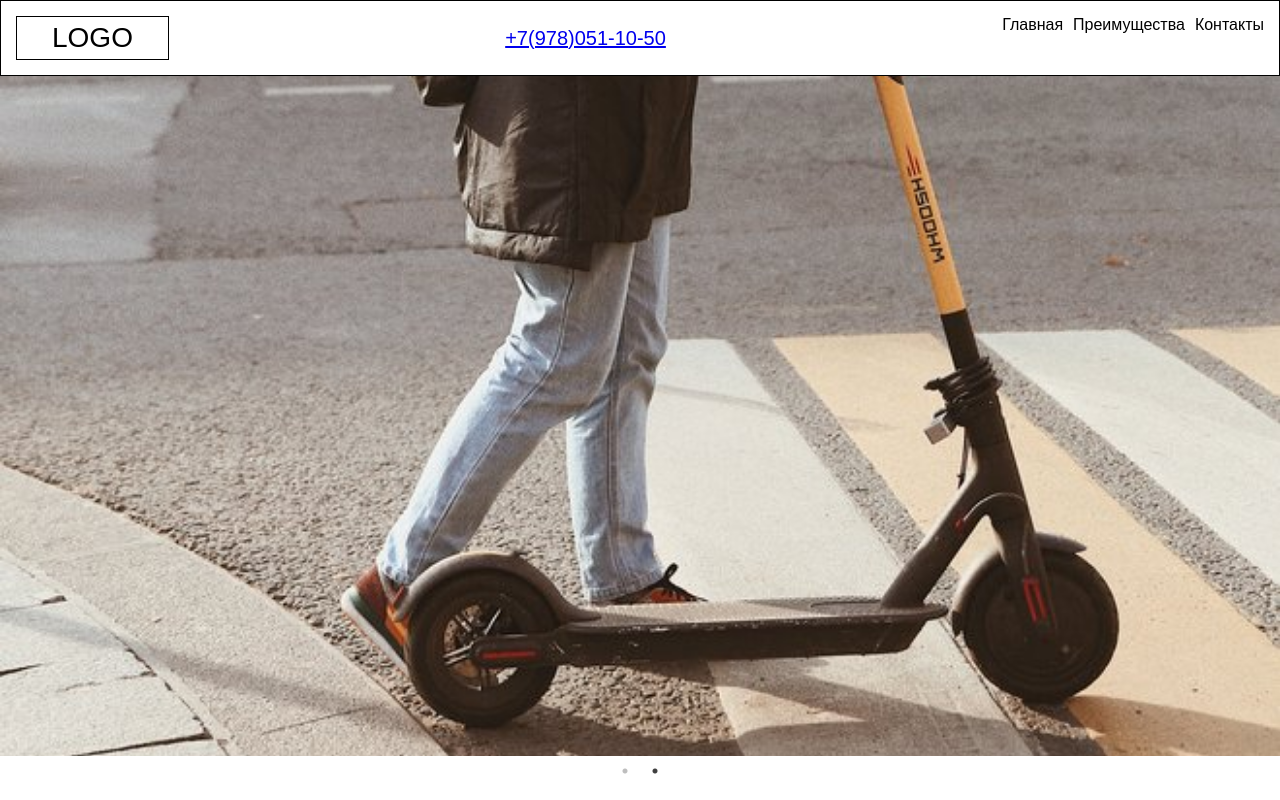
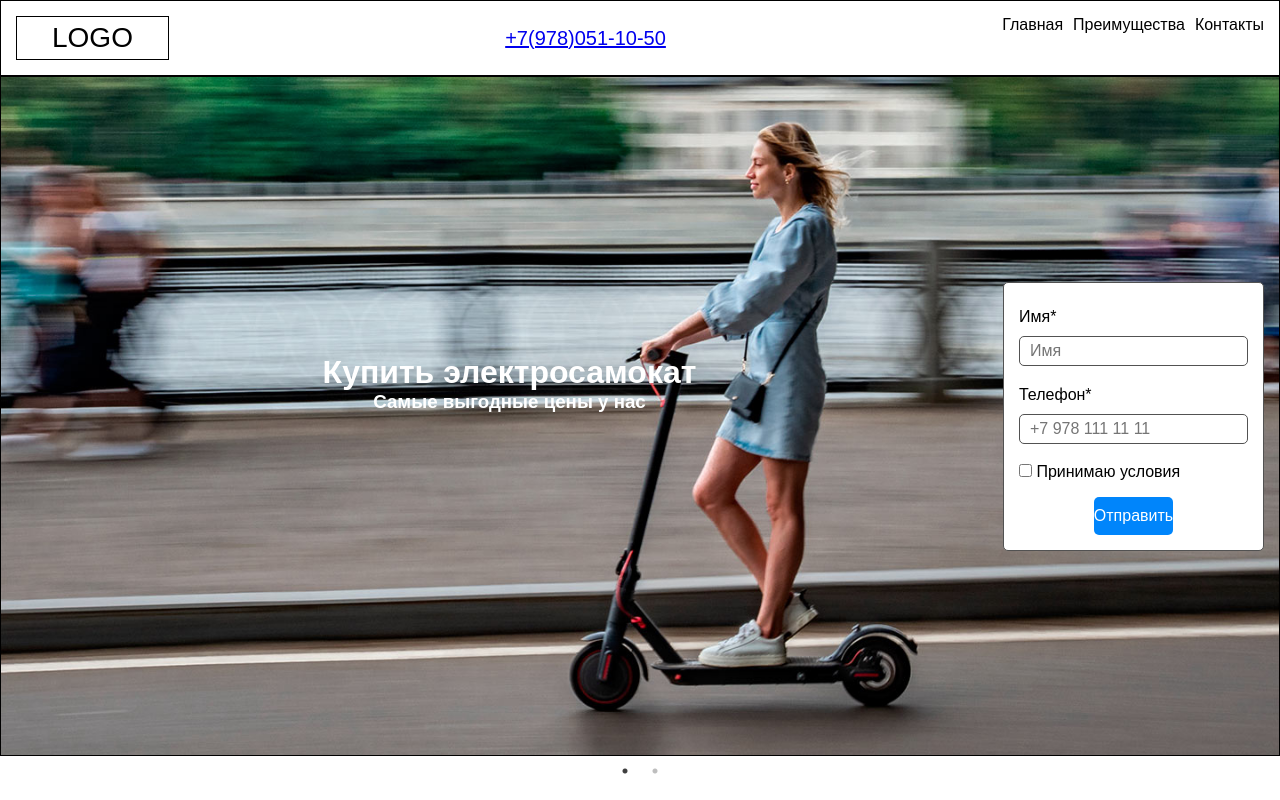
Before and after one commit to LogotipX/test-task-image-marketing, a website: page index.html in a window 1280 px wide. Drawn offline with nearby package versions, Linux system fonts and the light colour scheme; files that its build step writes are made by us from their sources.

Commit message:
fix: first slider styles

```diff
--- a/index.html
+++ b/index.html
@@ -35,11 +35,17 @@
             <div id="slider-1">
               <img src="./assets/slider-1.jpg" alt="" />
               <div class="container">
+                <div class="slider__inner">
+
+                  <div class="slider__text">
+                    <h1>Купить электросамокат</h1>
+                    <h3>Самые выгодные цены у нас</h3>
+                  </div>
                   <form action="" class="slider-block__form">
                     <p>Имя*</p>
                     <input type="text" placeholder="Имя" />
                     <p>Телефон*</p>
-                  <input type="text" placeholder="+7 978 111 11 11" />
+                    <input type="tel" placeholder="+7 978 111 11 11" />
                     <label>
                       <input type="checkbox" name="confirm" id="confirm" />
                       Принимаю условия
@@ -50,12 +56,14 @@
                   </form>
                   <!-- /.slider-block__form -->
                 </div>
+                <!-- /.slider__inner -->
+              </div>
               <!-- /.container -->
             </div>
           </div>
           <div class="slider__element">
             <div id="slider-2">
-              <img src="./assets/slider-2.jpg" alt="">
+              <img src="./assets/slider-2.jpg" alt="" />
             </div>
           </div>
         </div>
@@ -77,7 +85,7 @@
     <script>
       $(document).ready(function () {
         $(".slider").slick({
-          autoplay: true,
+          // autoplay: true,
           arrows: false,
           dots: true,
           // lazyLoad: "progressive",
--- a/style.scss
+++ b/style.scss
@@ -14,7 +14,6 @@ body {
   position: relative;
   width: 100vw;
   height: inherit;
-  min-height: 100%;
   padding: 15px;
   border: 1px solid black;
 }
@@ -77,6 +76,7 @@ body {
     /* ./Fix for Slick slider */
 
     .slider__element {
+      display: flex;
       position: relative;
       width: 100%;
       height: inherit;
@@ -84,9 +84,6 @@ body {
       & > * {
         width: 100%;
         height: inherit;
-        background-position: center;
-        background-repeat: no-repeat;
-        background-size: cover;
       }
 
       img {
@@ -94,27 +91,48 @@ body {
         width: 100%;
         height: 100%;
         object-fit: cover;
+        z-index: -1;
       }
 
-      // #slider-1 {
-      //   background-image: url("./assets/slider-1.jpg");
-      //   background-color: #908885;
-      // }
+      .container {
+        display: flex;
+        flex-direction: row;
+        align-items: center;
+      }
 
-      // #slider-2 {
-      //   background-image: url("./assets/slider-2.jpg");
-      //   background-color: #908885;
-      // }
+      .slider__inner {
+        display: flex;
+        flex-wrap: wrap;
+        justify-content: center;
+        align-items: center;
+        width: 100%;
+
+        .slider__text {
+          display: flex;
+          position: relative;
+          flex-direction: column;
+
+          width: fit-content;
+          min-width: fit-content;
+          height: fit-content;
+          margin: 0 auto 65px;
+
+          color: #fff;
+
+          & > * {
+            text-align: center;
           }
         }
 
         .slider-block__form {
           display: flex;
-    position: absolute;
+          position: relative;
           flex-direction: column;
-    top: 50%;
-    right: 15px;
-    transform: translate(0, -50%);
+          justify-content: center;
+          width: fit-content;
+          height: fit-content;
+          // right: 15px;
+          float: right;
 
           border: 1px solid #525252;
           border-radius: 5px;
@@ -150,3 +168,16 @@ body {
           }
         }
       }
+
+      // #slider-1 {
+      //   background-image: url("./assets/slider-1.jpg");
+      //   background-color: #908885;
+      // }
+
+      // #slider-2 {
+      //   background-image: url("./assets/slider-2.jpg");
+      //   background-color: #908885;
+      // }
+    }
+  }
+}
```
Lines whose indentation alone changed are shown as unchanged.
